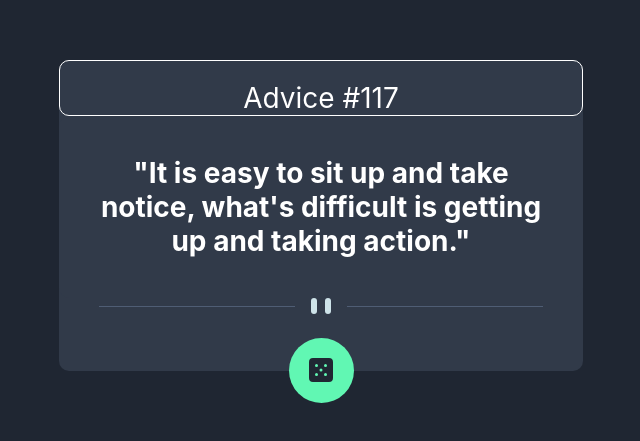
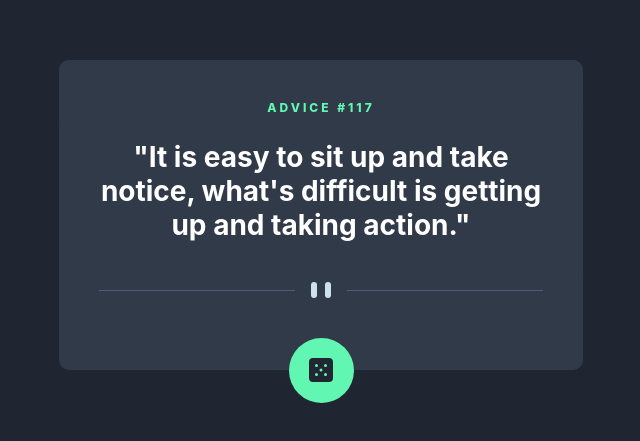
Before and after one commit to soybella/advice-generator, a React (Create React App) app: page / in a window 1280 px wide. Shown: the part 185-626 px from the top of the page, without its empty margins (319-959 px from the left). Built offline with nearby package versions, Linux system fonts and the light colour scheme.

Commit message:
Updated design for desktop layout

```diff
--- a/src/App.css
+++ b/src/App.css
@@ -24,21 +24,27 @@
 }
 
 .App .advice-number {
-  padding-top: 20px;
+  padding-top: 40px;
   margin: 0;
-  border: 1px solid white;
+  /* border: 1px solid white; */
+  font-size: 12px;
+  text-transform: uppercase;
+  letter-spacing: 3px;
+  color: #61f7b3;
+  font-weight: 800;
 }
 
 .App .advice-container {
   position: relative;
   max-width: 444px;
   padding: 40px;
+  padding-top: 25px;
   margin: 0;
   /* border: 1px solid white; */
 }
 
 .App .pattern-divider {
-  padding-bottom: 50px;
+  padding-bottom: 65px;
 }
 
 /* .App .icon-dice { */
```
